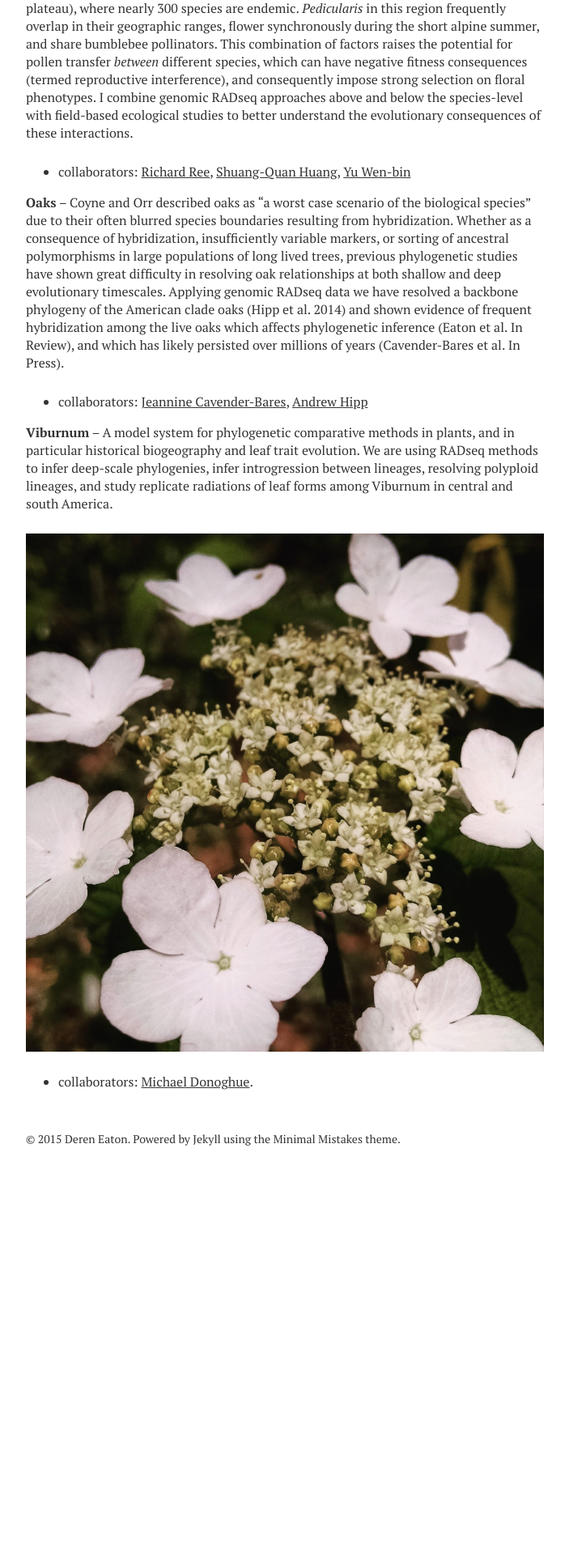
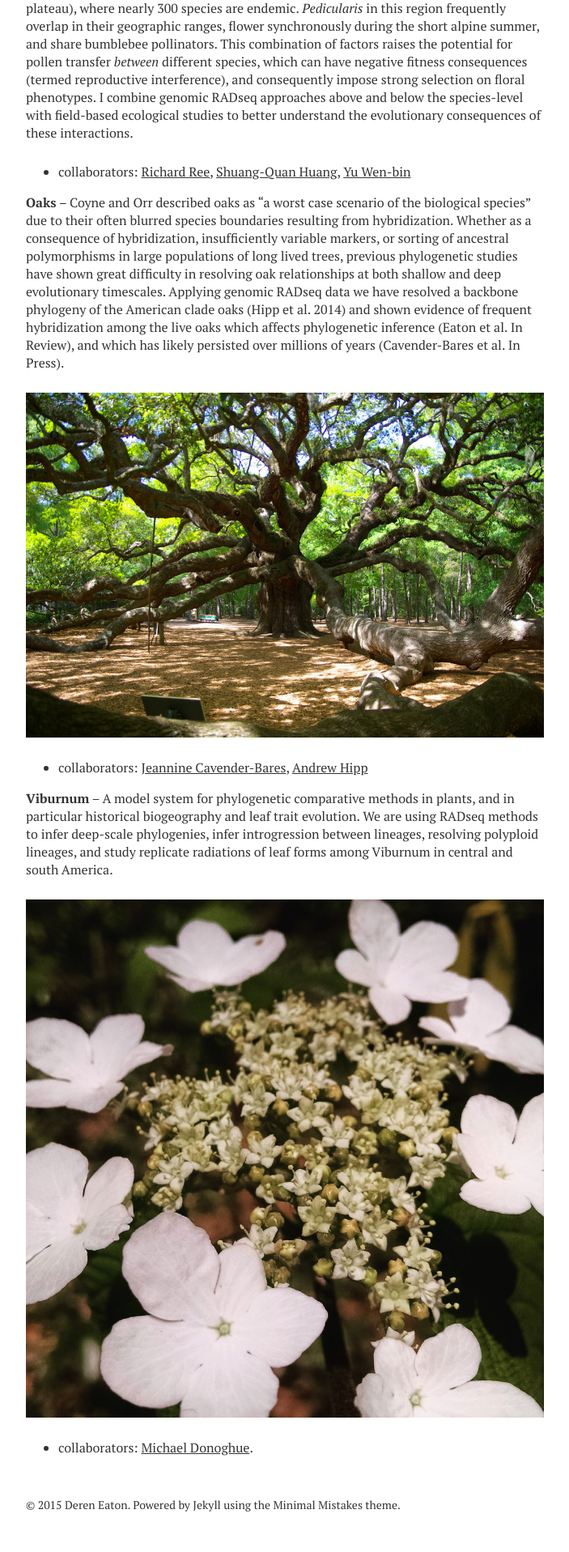
Before and after one commit to dereneaton/dereneaton.github.io, a Jekyll site: the page built from about/index.md, in a window 1280 px wide. Shown: the part 1324-3241 px from the top of the page at 81% size, without its empty margins (288-991 px from the left). Built offline with Jekyll 4.4.1, drawn with Linux system fonts in a browser that asks for light colours; nearby versions of some CDN libraries; before the commit the page ends 2789 px from its top, so only the background shows below that.

Commit message:
about update

```diff
--- a/about/index.md
+++ b/about/index.md
@@ -41,12 +41,16 @@ __Pedicularis__ -- Much of my research is focused on the hyperdiverse genus _Ped
 
 __Oaks__ -- Coyne and Orr described oaks as "a worst case scenario of the biological species" due to their often blurred species boundaries resulting from hybridization. Whether as a consequence of hybridization, insufficiently variable markers, or sorting of ancestral polymorphisms in large populations of long lived trees, previous phylogenetic studies have shown great difficulty in resolving oak relationships at both shallow and deep evolutionary timescales. Applying genomic RADseq data we have resolved a backbone phylogeny of the American clade oaks (Hipp et al. 2014) and shown evidence of frequent hybridization among the live oaks which affects phylogenetic inference (Eaton et al. In Review), and which has likely persisted over millions of years (Cavender-Bares et al. In Press).
 
+<a href="/images/angel_oak.jpg"><img src="/images/angel_oak.jpg"></a>
+
+
 + collaborators: [Jeannine Cavender-Bares](http://www.cbs.umn.edu/research/research-cbs/faculty-labs/cavender),
   		 	    [Andrew Hipp](http://systematics.mortonarb.org/lab/)
 
 
 __Viburnum__ -- A model system for phylogenetic comparative methods in plants, and in particular historical biogeography and leaf trait evolution. We are using RADseq methods to infer deep-scale phylogenies, infer introgression between lineages, resolving polyploid lineages, and study replicate radiations of leaf forms among Viburnum in central and south America.
 
+
 <a href="/images/Viburnum_lantanoides.jpg"><img src="/images/Viburnum_lantanoides.jpg"></a>
 
 
```
Also changed, not shown: images/angel_oak.jpg (added).
